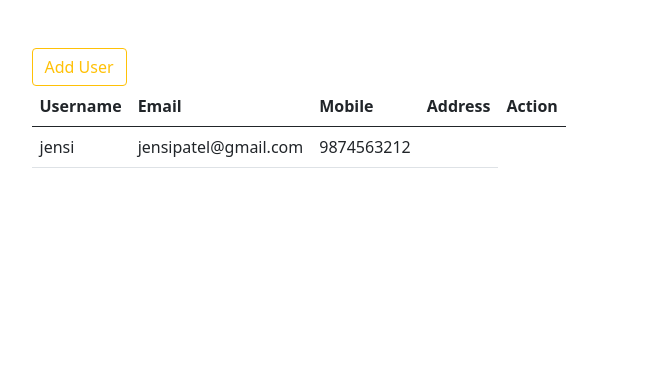
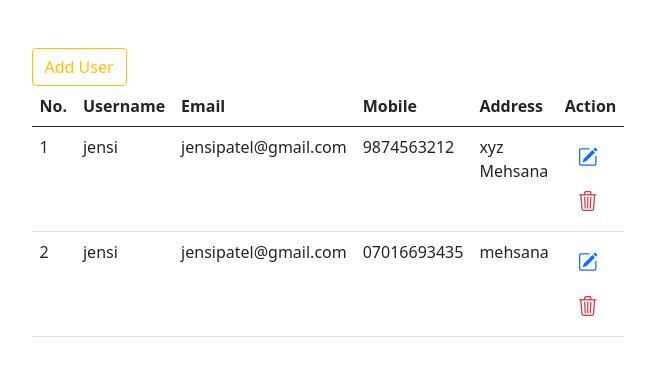
Before and after one commit to jensi2512/myapp, a React (Vite) app in the folder crud/: page / in a window 1280 px wide. Shown: the top 376 px of the page, without its empty margins (383-1038 px from the left). Built offline with nearby package versions, Linux system fonts and the light colour scheme; data requests are answered from the project's data file.

Commit message:
add and toast

```diff
--- a/crud/index.html
+++ b/crud/index.html
@@ -6,6 +6,7 @@
     <meta name="viewport" content="width=device-width, initial-scale=1.0" />
     <title>Vite + React</title>
     <link href="https://cdn.jsdelivr.net/npm/bootstrap@5.0.2/dist/css/bootstrap.min.css" rel="stylesheet" integrity="sha384-EVSTQN3/azprG1Anm3QDgpJLIm9Nao0Yz1ztcQTwFspd3yD65VohhpuuCOmLASjC" crossorigin="anonymous">
+    <link rel="stylesheet" href="https://cdn.jsdelivr.net/npm/bootstrap-icons@1.11.3/font/bootstrap-icons.min.css">
   </head>
   <body>
     <div id="root"></div>
--- a/crud/package.json
+++ b/crud/package.json
@@ -8,14 +8,15 @@
     "build": "vite build",
     "lint": "eslint .",
     "preview": "vite preview",
-    "json-server": "json-server --watch src/db.json"
+    "json-server": "json-server --watch src/db.json --port 3003"
   },
   "dependencies": {
     "axios": "^1.8.2",
     "json-server": "^1.0.0-beta.3",
     "react": "^19.0.0",
     "react-dom": "^19.0.0",
-    "react-router-dom": "^7.3.0"
+    "react-router-dom": "^7.3.0",
+    "react-toastify": "^11.0.5"
   },
   "devDependencies": {
     "@eslint/js": "^9.21.0",
--- a/crud/src/App.jsx
+++ b/crud/src/App.jsx
@@ -1,6 +1,7 @@
 import {BrowserRouter, Routes, Route} from 'react-router-dom'
 import Table from './components/Table'
 import Form from './components/Form'
+import { ToastContainer } from 'react-toastify';
 
 function App() {
   return (
@@ -10,6 +11,10 @@ function App() {
               <Route path='/' element={<Table/>}/>
               <Route path='/form' element={<Form/>}/>
            </Routes>
+           <ToastContainer
+              position="bottom-right"
+
+           />
         </BrowserRouter>
     </div>
   )
--- a/crud/src/components/Form.jsx
+++ b/crud/src/components/Form.jsx
@@ -1,8 +1,24 @@
 import { useNavigate } from "react-router-dom"
+import { postData } from "../server"
+import { useState } from "react"
+import { toast } from 'react-toastify';
 
 function Form() {
 
     const navigate = useNavigate()
+    const [formData, setFormData] = useState({username : "", email : "", mobile : "", address : ""})
+
+    function handleChange(e){
+        setFormData(preval => ({...preval, [e.target.name] : e.target.value}))
+    }
+
+   async function handleSubmit(e){
+        e.preventDefault()
+        await postData(formData)
+        toast.success("User add Successfully")
+        setFormData({username : "", email : "", mobile : "", address : ""})
+        navigate('/')
+    }
 
     return (
         <div>
@@ -10,22 +26,22 @@ function Form() {
                 <div className="row">
                     <div className="col-5 m-auto">
 
-                        <form action="">
+                        <form action="" onSubmit={handleSubmit}>
                             <div className="input-group mb-3">
-                                <input type="text" className="form-control" placeholder="Username" aria-label="Username" aria-describedby="basic-addon1" />
+                                <input type="text" className="form-control" placeholder="Username" aria-label="Username" aria-describedby="basic-addon1" name="username" value={formData.username} onChange={handleChange} required/>
                             </div>
                             <div className="input-group mb-3">
-                                <input type="email" className="form-control" placeholder="Email" aria-label="email" aria-describedby="basic-addon1" />
+                                <input type="email" className="form-control" placeholder="Email" aria-label="email" aria-describedby="basic-addon1" name="email" value={formData.email} onChange={handleChange} required/>
                             </div>
                             <div className="input-group mb-3">
-                                <input type="number" className="form-control" placeholder="Mobile" aria-label="Mobile" aria-describedby="basic-addon1" />
+                                <input type="tel" className="form-control" placeholder="Mobile" aria-label="Mobile" aria-describedby="basic-addon1" name="mobile" value={formData.mobile} onChange={handleChange} required/>
                             </div>
                             <div className="input-group mb-3">
-                                <input type="text" className="form-control" placeholder="Address" aria-label="Address" aria-describedby="basic-addon1" />
+                                <input type="text" className="form-control" placeholder="Address" aria-label="address" aria-describedby="basic-addon1" name="address" value={formData.address} onChange={handleChange} required/>
                             </div>
+                        <button className="btn btn-success" type="submit">Submit</button>
+                        <button className="btn btn-danger ms-3" onClick={() => navigate('/')}>Close</button>
                         </form>
-                        <button className="btn btn-success">Submit</button>
-                        <button className="btn btn-danger ms-3" onClick={() => navigate('/')}>Close</button>
                     </div>
                 </div>
             </div>
--- a/crud/src/components/Table.jsx
+++ b/crud/src/components/Table.jsx
@@ -7,12 +7,14 @@ function Table() {
 
 
   useEffect(() => {
-        async function fetchData() {
-            const response = await getData()
+    async function fetchData(){
+      const response  = await getData()
       setData(response)
     }
     fetchData()
   }, [])
+
+
 
   return (
     <div>
@@ -23,6 +25,7 @@ function Table() {
                    <table className="table">
                       <thead>
                          <tr>
+                           <th>No.</th>
                            <th>Username</th>
                            <th>Email</th>
                            <th>Mobile</th>
@@ -34,10 +37,15 @@ function Table() {
                             {data.length > 0 && data.map((element, index) => {
                               return (
                                 <tr key={index}>
+                                    <td>{index + 1}</td>
                                     <td>{element.username}</td>
                                     <td>{element.email}</td>
                                     <td>{element.mobile}</td>
                                     <td>{element.address}</td>
+                                    <td>
+                                      <button className="btn"><i className="bi bi-pencil-square text-primary fs-5"></i></button>
+                                      <button className="btn"><i className="bi bi-trash3 text-danger fs-5"></i></button>
+                                    </td>
                                 </tr>
                               )
                             })}
--- a/crud/src/db.json
+++ b/crud/src/db.json
@@ -1,9 +1,18 @@
 {
-    "users" : [
-        {
-            "username" : "jensi",
-            "email" : "jensipatel@gmail.com",
-            "mobile" : "9874563212"
-        }
-    ]
+  "users": [
+    {
+      "username": "jensi",
+      "email": "jensipatel@gmail.com",
+      "mobile": "9874563212",
+      "address": "xyz Mehsana",
+      "id": "04aa"
+    },
+    {
+      "id": "0b37",
+      "username": "jensi",
+      "email": "jensipatel@gmail.com",
+      "mobile": "07016693435",
+      "address": "mehsana"
+    }
+  ]
 }
--- a/crud/src/server.js
+++ b/crud/src/server.js
@@ -1,10 +1,19 @@
 import  axios from 'axios'
 
+const API = "http://localhost:3003/users"
 
 async function getData(){
-  const response =  await axios.get("http://localhost:3002/users")
+  const response =  await axios.get(API)
   return response.data
 }
 
+async function postData(obj){
+  try {
+    await axios.post(API, obj)
+  } catch (error) {
+    console.log(error)
+  }
+}
 
-export {getData}
+
+export {getData, postData}
```
Also changed, not shown: 1 other file (tests, documents, lock files or other folders). Lines whose indentation alone changed are shown as unchanged.
